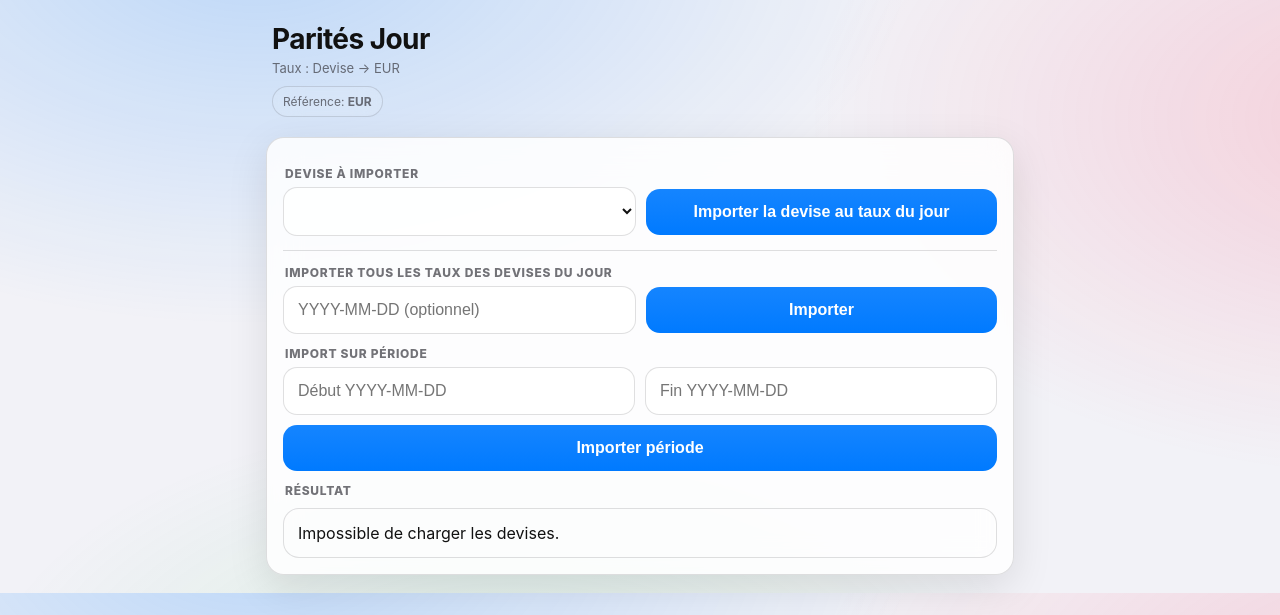
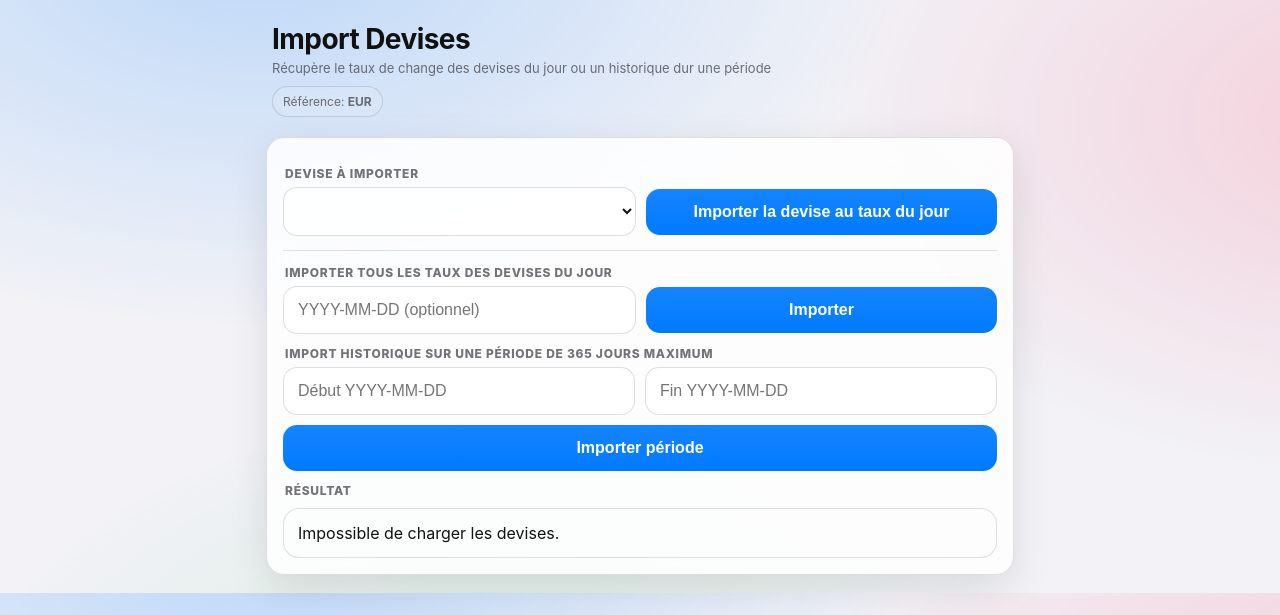
Before and after one commit to trendysoft451/devises, a FastAPI app: page / in a window 1280 px wide. Shown: the top 615 px of the page. Run offline with FastAPI, Linux system fonts and the light colour scheme; data that the repository does not hold is empty.

Commit message:
Update index.html

```diff
--- a/templates/index.html
+++ b/templates/index.html
@@ -3,7 +3,7 @@
 <head>
   <meta charset="utf-8">
   <meta name="viewport" content="width=device-width, initial-scale=1, viewport-fit=cover">
-  <title>Import des devisesr</title>
+  <title>Import des devises</title>
 
   <meta name="apple-mobile-web-app-capable" content="yes">
   <meta name="apple-mobile-web-app-title" content="Parités Jour">
@@ -94,8 +94,8 @@
 <body>
   <div class="wrap">
     <div class="header">
-      <h1>Parités Jour</h1>
-      <div class="sub">Taux : Devise → EUR</div>
+      <h1>Import Devises</h1>
+      <div class="sub">Récupère le taux de change des devises du jour ou un historique dur une période</div>
       <div class="pill">Référence: <b id="refIso">—</b></div>
     </div>
 
@@ -110,7 +110,7 @@
           <input id="db_name" placeholder="Base (ex: prod_commun)" autocomplete="off">
           <div></div>
         </div>
-        <button style="margin-top:10px" onclick="ensureSchema()">Créer/Mettre à jour le schéma</button>
+        <button style="margin-top:10px" onclick="ensureSchema()">Enregister</button>
         <div class="divider"></div>
       {% endif %}
 
@@ -128,7 +128,7 @@
         <button onclick="importDay()">Importer</button>
       </div>
 
-      <div class="label">Import sur période</div>
+      <div class="label">Import historique sur une période de 365 jours maximum</div>
       <div class="row">
         <input id="start" placeholder="Début YYYY-MM-DD" autocomplete="off">
         <input id="end" placeholder="Fin YYYY-MM-DD" autocomplete="off">
```
